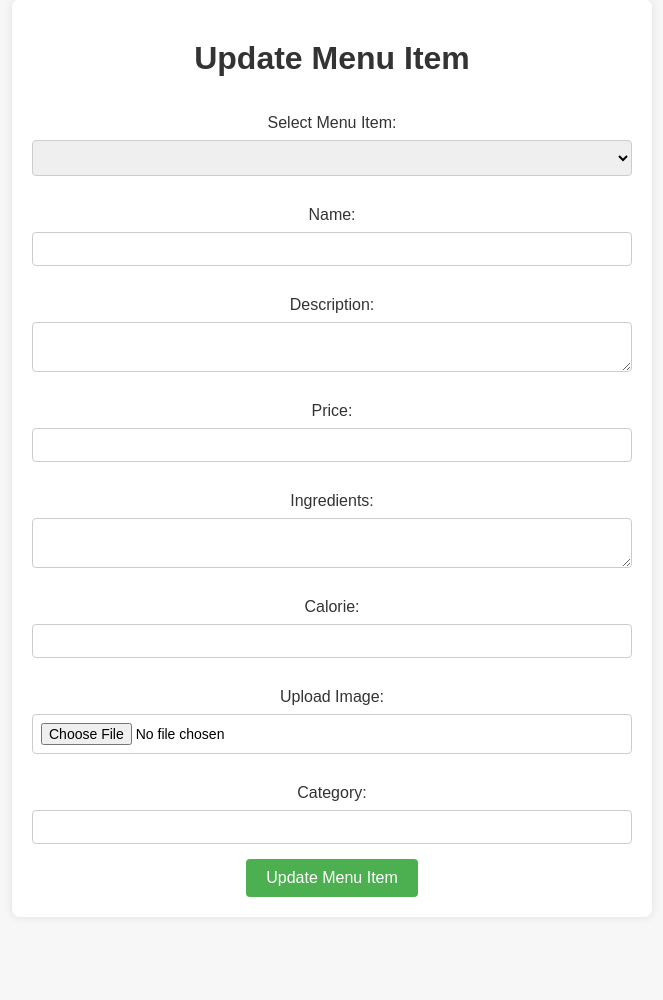
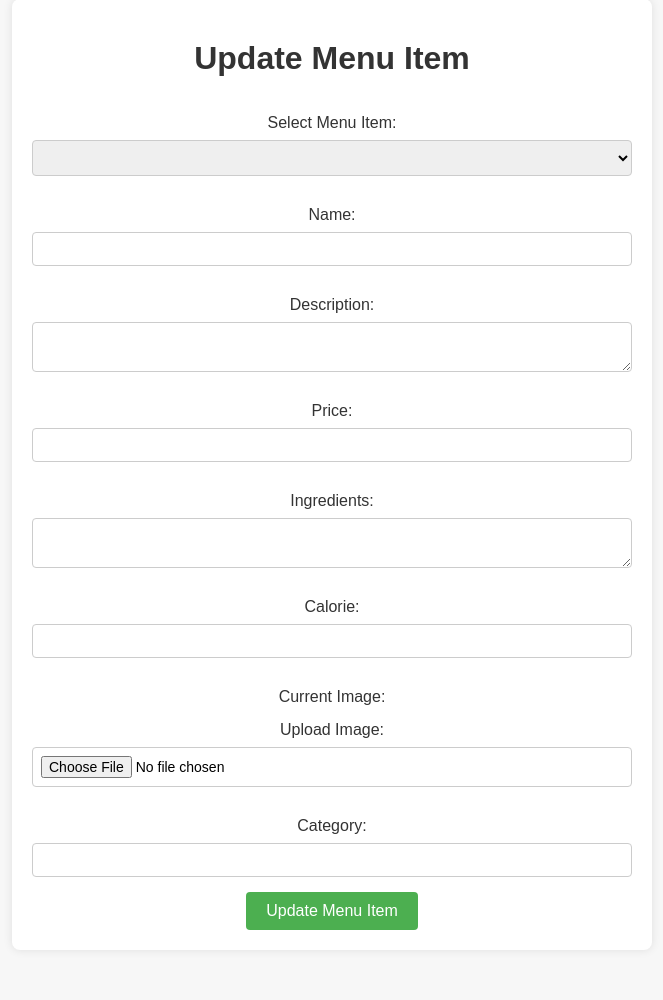
Before and after one commit to MartinOsmani/Restaurant-Management-System-Year-2-Team-Project, a Flask app: page /update-menu in a window 1280 px wide. Shown: the part 51-1051 px from the top of the page, without its empty margins (308-971 px from the left). Before the commit the page ends 948 px from the top, so only its background shows below. Run offline with Flask 3, Linux system fonts and the light colour scheme; the visitor is signed in with stand-in values (Sample User, id 1); data comes from the database, SQL or seed files in the repository.

Commit message:
Implemented the current image preview for the selected menu item

```diff
--- a/src/templates/update_menu.html
+++ b/src/templates/update_menu.html
@@ -33,6 +33,9 @@
             <label for="calorie">Calorie:</label>
             <input type="number" name="calorie" id="calorie">
 
+            <label for="current_image">Current Image:</label>
+            <img id="current_image_preview" src="">
+
             <label for="image">Upload Image:</label>
             <input type="file" name="image" id="image">
 
@@ -61,6 +64,9 @@
                                 document.getElementById('calorie').value = menu_item_details.menu_item_calorie;
                                 document.getElementById('category').value = menu_item_details.menu_item_category;
 
+                                var currentImagePreview = document.getElementById('current_image_preview');
+                                currentImagePreview.src = menu_item_details.menu_item_image_url;
+
                             }
                         };
                         request.send();
```
